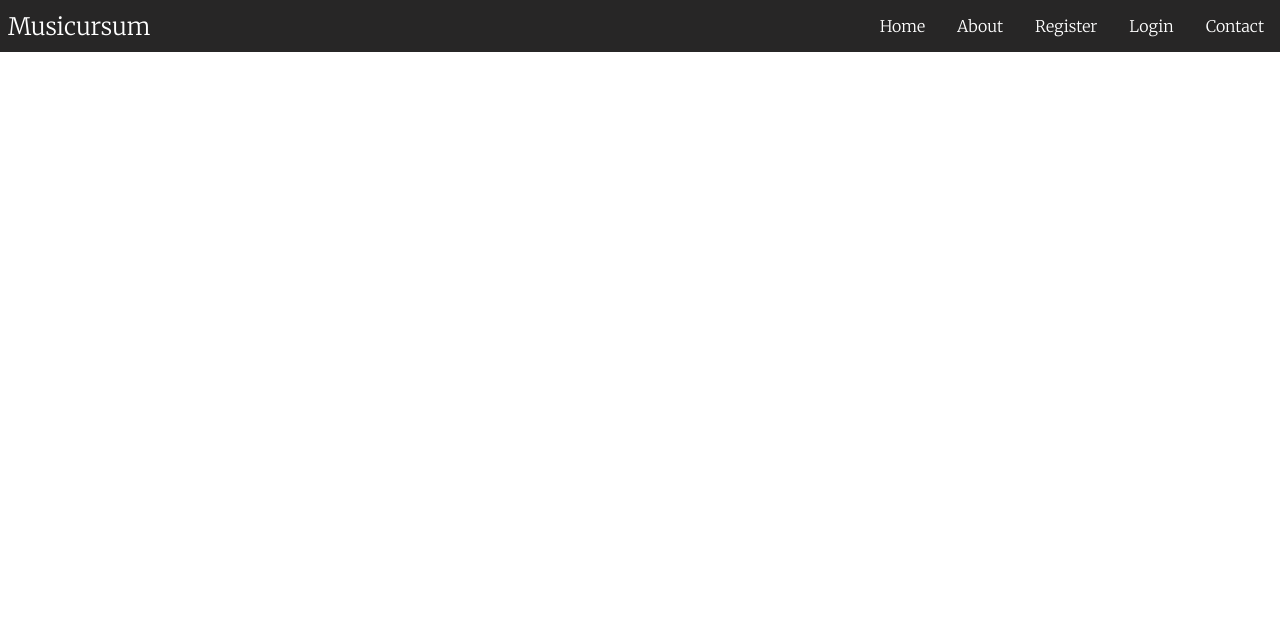
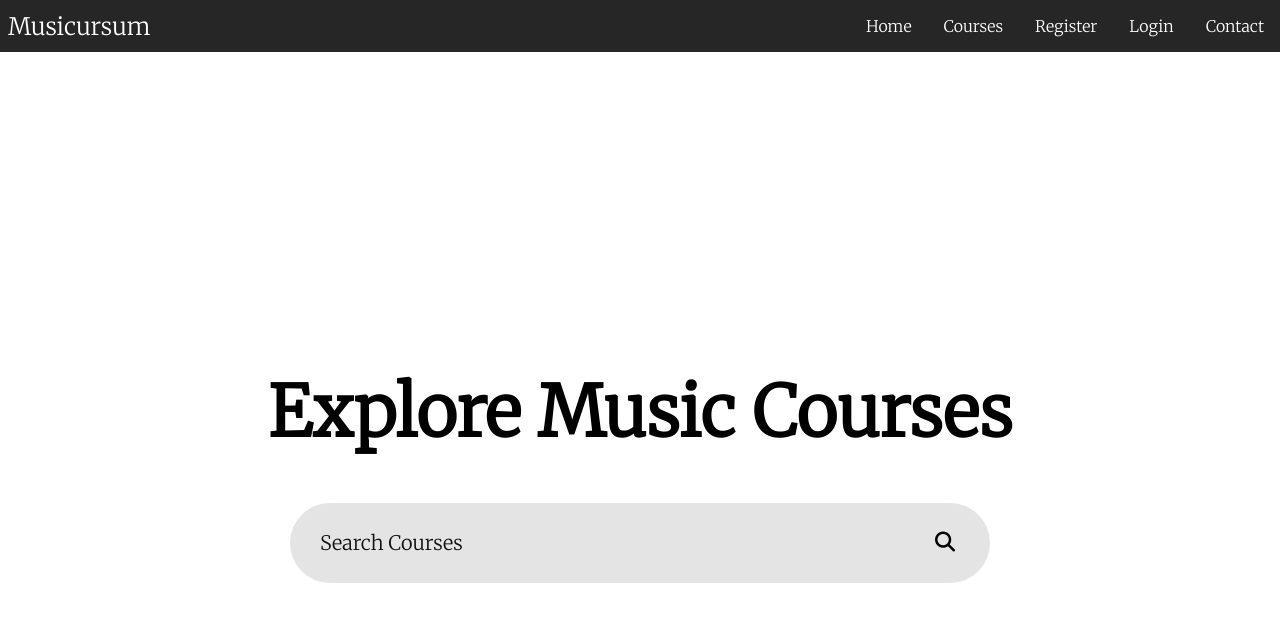
Before and after one commit to JosephYika/E-Commerce-Website, a plain HTML site: page index.html in a window 1280 px wide. Drawn offline with Linux system fonts and the light colour scheme.

Commit message:
Added Search Bar

```diff
--- a/index.html
+++ b/index.html
@@ -6,6 +6,7 @@
     <link rel="preconnect" href="https://fonts.googleapis.com">
     <link rel="preconnect" href="https://fonts.gstatic.com" crossorigin>
     <link href="https://fonts.googleapis.com/css2?family=Merriweather:wght@300&display=swap" rel="stylesheet">
+    <script src="https://kit.fontawesome.com/0b5ffaa0be.js" crossorigin="anonymous"></script>
     <link rel="stylesheet" href="style.css">
     <script src="script.js" defer></script>
 
@@ -26,7 +27,7 @@
         <div class="navbar-elements">
             <ul>
                 <li><a href="#">Home</a></li>
-                <li><a href="#">About</a></li>
+                <li><a href="#">Courses</a></li>
                 <li><a href="#">Register</a></li>
                 <li><a href="#">Login</a></li>
                 <li><a href="#">Contact</a></li>
@@ -35,9 +36,23 @@
 
 
         </div>
+    </nav>
 
 
+    <div class="container">
+        <div class="main-text">
+            <h1>Explore Music Courses</h1>
 
-    </nav>
+
+        </div>
+        <form action="" class="search-bar">
+            <input type="text" placeholder="Search Courses" name="q">
+            <button type="submit">
+                <i class="fa-solid fa-magnifying-glass"></i>
+            </button>
+
+        </form>
+
+    </div>
 </body>
 </html>
--- a/style.css
+++ b/style.css
@@ -104,3 +104,68 @@ body {
         display: flex;
     }
 }
+
+.container{
+
+    width: 100%;
+    min-height: 100vh;
+    background-position: center;
+    background-size: cover;
+    display: flex;
+    align-items: center;
+    justify-content: center;
+    flex-direction: column;
+}
+
+/*Styling the search bar container*/
+.search-bar{
+    width: 100%;
+    max-width: 700px;
+    background: rgba(204, 202, 202, 0.5);
+    display: flex;
+    align-items: center;
+    border-radius: 60px;
+    padding: 10px 20px;
+}
+
+.search-bar input{
+    background: transparent;
+    flex: 1;
+    border: 0;
+    outline: none;
+    padding: 10px 10px;
+    font-size: 20px;
+    color: #111;
+}
+
+::placeholder{
+    color: #111
+}
+
+.search-bar button i{
+    width: 10px;
+    font-size: 20px
+}
+.search-bar button{
+    border: 0;
+    border-radius: 50%;
+    width: 60px;
+    height: 60px;
+    background: transparent;
+    cursor: pointer;
+
+}
+
+.main-text{
+    width: 100%;
+
+}
+.main-text h1{
+    text-align: center;
+    font-size: 70px;
+}
+
+.search-bar button i:hover{
+    color:rgba(114, 107, 107, 0.5);
+    transition: all 0.5s linear;
+}
```
